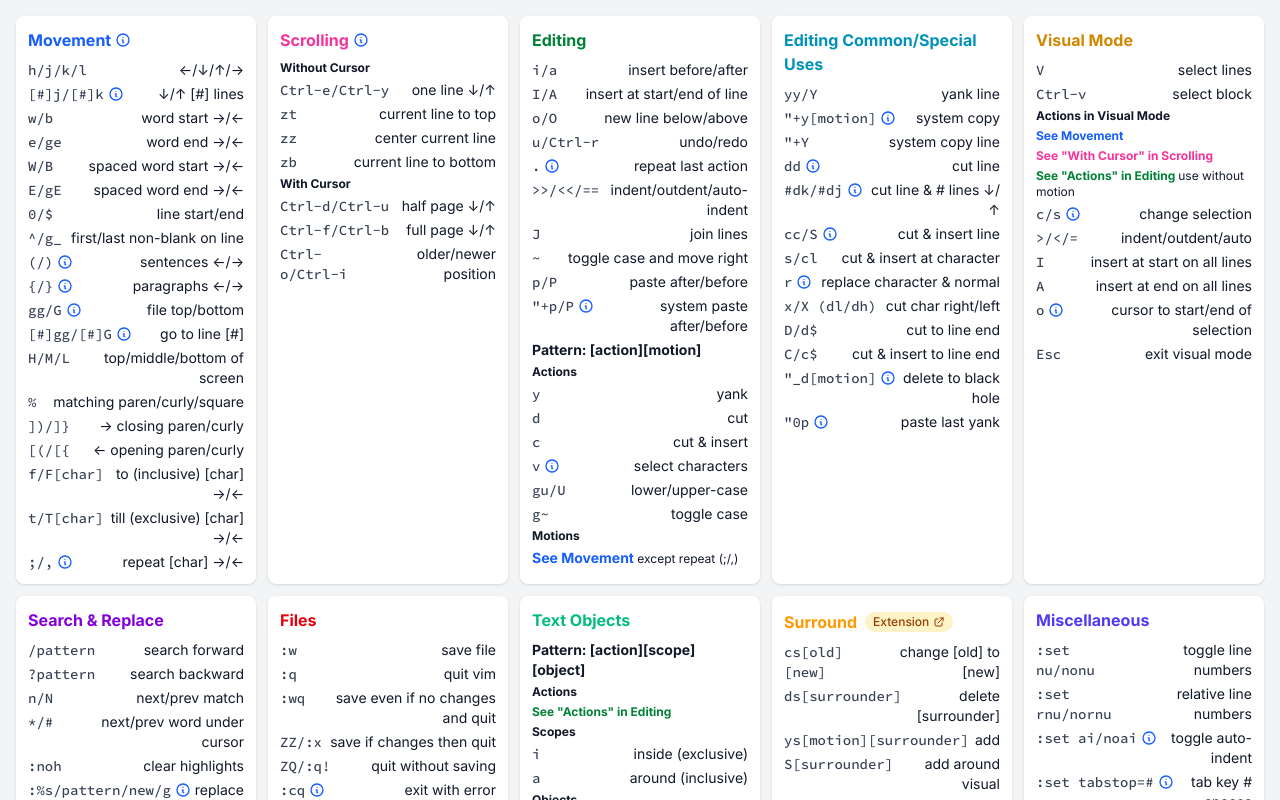
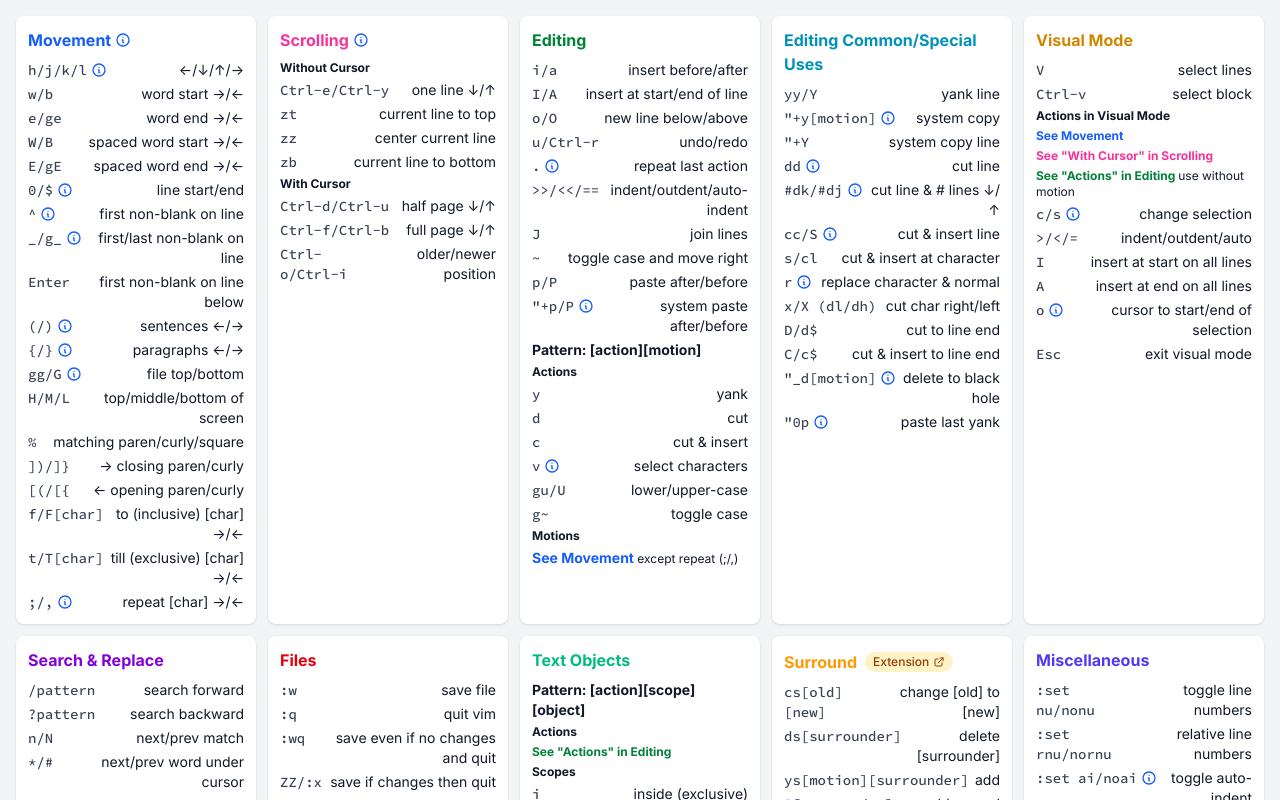
Before and after one commit to Noitidart/vim-cheats, a Next.js app: page / in a window 1280 px wide. Shown: the top 800 px of the page. Built offline with nearby package versions, Linux system fonts and the light colour scheme.

Commit message:
Add _/Enter and notes on # prefix to motion

```diff
--- a/pages/index.tsx
+++ b/pages/index.tsx
@@ -45,16 +45,18 @@ const sections: Section[] = [
   {
     title: 'Movement',
     colorClass: titleColorClassNames.movement,
-    tooltip: ['Motion command compatible.'],
+    tooltip: [
+      'All support # prefix with few exceptions which are noted in the tooltip'
+    ],
     commands: [
-      ['h/j/k/l', '←/↓/↑/→'],
       [
-        '[#]j/[#]k',
-        '↓/↑ [#] lines',
+        'h/j/k/l',
+        '←/↓/↑/→',
         {
           tooltip: [
-            'Unlike <kbd>#g/#GG</kbd> this does not go to first non-blank but instead maintains cursor position.',
-            'If the line jumped to is shorter then starting line, the cursor will be at the end of the line.'
+            'If the line jumped to is shorter then starting line, the cursor will be at the end of the line.',
+            ['<kbd>#j/#k</kbd>', { bulleted: false, bolded: true }],
+            'Unlike <kbd>#g/#GG</kbd> this does not go to first non-blank but instead maintains cursor position.'
           ]
         }
       ],
@@ -62,8 +64,18 @@ const sections: Section[] = [
       ['e/ge', 'word end →/←'],
       ['W/B', 'spaced word start →/←'],
       ['E/gE', 'spaced word end →/←'],
-      ['0/$', 'line start/end'],
-      ['^/g_', 'first/last non-blank on line'],
+      ['0/$', 'line start/end', { tooltip: ['Does not support # prefix'] }],
+      [
+        '^',
+        'first non-blank on line',
+        { tooltip: ['Does not support # prefix'] }
+      ],
+      [
+        '_/g_',
+        'first/last non-blank on line',
+        { tooltip: ['# prefix will go to last non-blank on [#-1] lines below'] }
+      ],
+      ['Enter', 'first non-blank on line below'],
       [
         '(/)',
         'sentences ←/→',
@@ -101,16 +113,10 @@ const sections: Section[] = [
         'gg/G',
         'file top/bottom',
         {
-          tooltip: ['Goes to first non-blank on line']
-        }
-      ],
-      [
-        '[#]gg/[#]G',
-        'go to line [#]',
-        {
           tooltip: [
-            'Goes to first non-blank on line',
-            'Unlike <kbd>#j</kbd>/<kbd>#k</kbd> which tries to maintain cursor position instead of going to first blank'
+            'Goes to first non-blank on line.',
+            ['<kbd>#gg/#G</kbd>', { bulleted: false, bolded: true }],
+            'Unlike <kbd>#j/#k</kbd> this does not try to maintain cursor position, this goes to the first non-blank.'
           ]
         }
       ],
```
